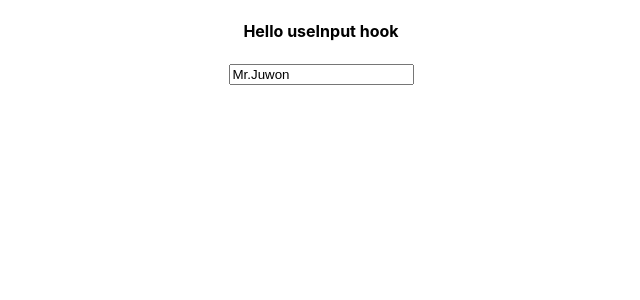
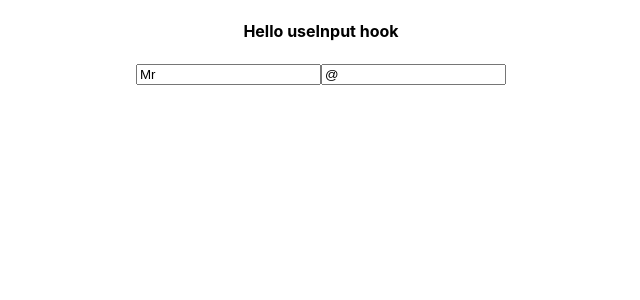
Before and after one commit to Juwon-Yun/testapp.tsx, a React (Create React App) app: page /useInput in a window 1280 px wide. Shown: the top 300 px of the page, without its empty margins (319-959 px from the left). Built offline with nearby package versions, Linux system fonts and the light colour scheme.

Commit message:
Fix: useInput

```diff
--- a/src/components/useInput.tsx
+++ b/src/components/useInput.tsx
@@ -1,21 +1,40 @@
-import React, { useState } from "react";
+import React, { ChangeEvent, useState } from "react";
 import '../Assets/App.css';
 
 const useInputComponent = ():JSX.Element => {
     // 기본적으로 Input을 업데이트함
-    const useInput = (initialValue : string) => {
+    const useInput = (initialValue: string, validator: Function) => {
 
         const [value, setValue] = useState(initialValue)
 
-        return {value}
+        const onChange = (event : ChangeEvent<HTMLInputElement> ) => {
+            const { target: { value } } = event
+
+            let willUpdate = true;
+
+            if (typeof validator === "function") {
+                willUpdate = validator(value)
+            }
+            if (willUpdate) {
+                setValue(value)
+            }
+        }
+
+        return {value, onChange}
     }
 
-    const name = useInput("Mr.Juwon")
+    const maxLen = (value : string ) => {
+        return value.length <= 10
+    }
+
+    const name = useInput("Mr", maxLen)
+    const email = useInput("@", maxLen)
 
     return (
         <div className="App">
             <h4>Hello useInput hook</h4>
-            <input placeholder="Name" value={name.value} />
+            <input placeholder="Name" defaultValue={name.value} />
+            <input placeholder="Name" defaultValue={email.value} />
         </div>
     )
 }
```
